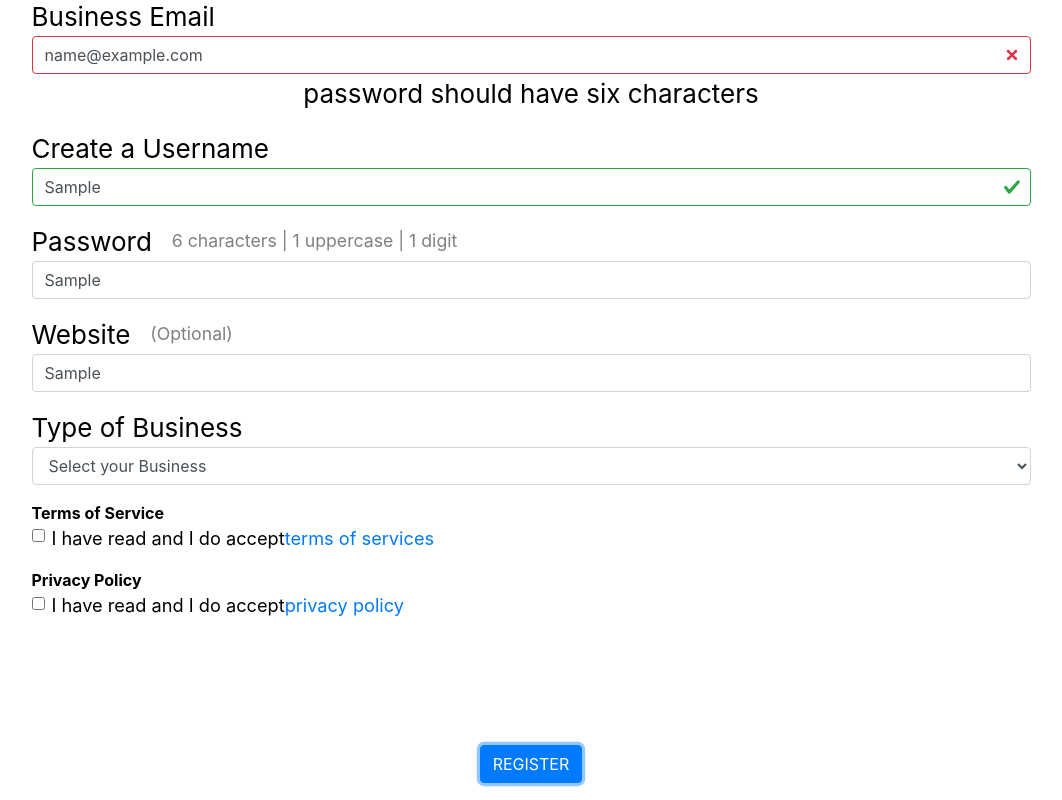
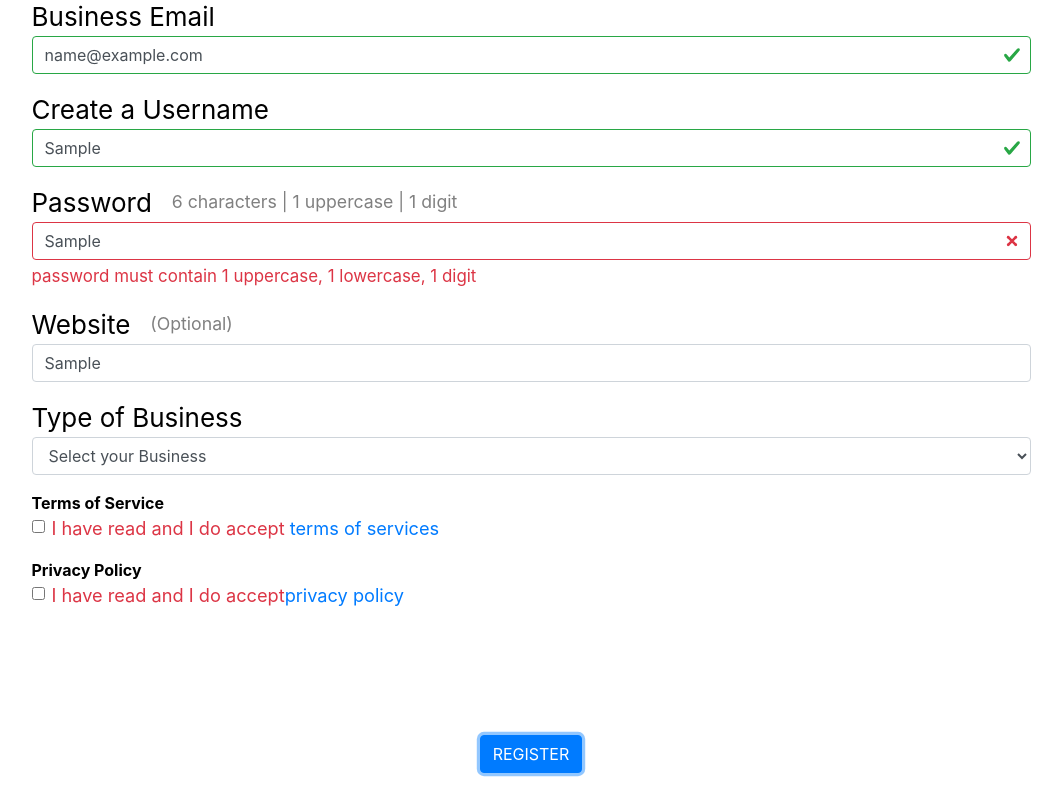
Before and after one commit to stevezg/form-with-hooks, a React (Create React App) app: page / in a window 1280 px wide. Both pictures are taken after typing "Sample", "name@example.com", "Sample", "Sample", "Sample" into the empty fields and a click on the button "REGISTER". Shown: the part 252-1052 px from the top of the page, without its empty margins (109-1171 px from the left). Built offline with nearby package versions, Linux system fonts and the light colour scheme.

Commit message:
adds terms and privacy policy validation

```diff
--- a/src/App.css
+++ b/src/App.css
@@ -7,6 +7,14 @@
   display: flex;
   justify-content: left;
 
+}
+.subtext{
+  font-size: 65%;
+  text-align: left;
+  width: 100%;
+    margin-top: 0.25rem;
+
+    color: #dc3545;
 }
 .subLabel {
   color: grey;
@@ -31,7 +39,8 @@
   align-content: flex-start;
   pointer-events: none;
 }
-.container{
+.form-check-label{
+  color: inherit;
 }
 .App-header {
   background-color: white;
--- a/src/FormValidationRules.js
+++ b/src/FormValidationRules.js
@@ -1,22 +1,29 @@
-export default function validate(values){
+export default function validate(values) {
   let errors = {}
   if (!values.name) {
-    errors.name = 'Business name is required';
+    errors.name = 'Business name is required'
   }
   if (!values.email) {
-    errors.email = 'Business Email address is required';
+    errors.email = 'Business Email address is required'
   } else if (!/\S+@\S+\.\S+/.test(values.email)) {
-    errors.email = 'Business Email address is invalid';
+    errors.email = 'Business Email address is invalid'
   }
   if (!values.username) {
-    errors.username = 'username name is required';
+    errors.username = 'username name is required'
   }
   if (!values.password) {
-    errors.password = 'password is required';
-
-  } else if (values.password.length >= 6) {
-    errors.email = 'password should have six characters';
+    errors.password = 'password is required'
+  } else if (!values.password.length >= 6) {
+    errors.password = 'password should have six characters'
+  } else if (!/^(?=.*\d)(?=.*[a-z])(?=.*[A-Z]).{6,50}$/.test(values.password)) {
+    errors.password = 'password must contain 1 uppercase, 1 lowercase, 1 digit'
   }
 
-  return errors;
+  if (!values.terms) {
+    errors.terms = 'must agree to the terms and conditions'
+  }
+  if (!values.policy) {
+    errors.policy = 'must agree to the privacy policy'
+  }
+  return errors
 }
--- a/src/components/LetsGetStartedForm.js
+++ b/src/components/LetsGetStartedForm.js
@@ -4,7 +4,14 @@ import useForm from './hooks/useForm'
 import validate from '../FormValidationRules'
 
 export default function LetsGetStartedForm() {
-  const {values, handleChange, handleSubmit, errors, isSubmitting} = useForm(register, validate)
+  const {
+    values,
+    handleChange,
+    handleChangeCheckbox,
+    handleSubmit,
+    errors,
+    isSubmitting
+  } = useForm(register, validate)
 
   function register() {
     console.log(values)
@@ -17,47 +24,41 @@ export default function LetsGetStartedForm() {
         <div className='form-group'>
           <label className='label form-label'>Business Name</label>
           <input
-            name="name"
-            className={`form-control ${errors.name && 'is-invalid'} ${!errors.name && isSubmitting && "is-valid"}`}
+            name='name'
+            className={`form-control ${errors.name &&
+              'is-invalid'} ${!errors.name && isSubmitting && 'is-valid'}`}
             type='text'
             placeholder='Marina Dog Daycare'
             onChange={handleChange}
             value={values.name || ''}
-
           />
-          {errors.name && (
-              <p className="is-danger">{errors.name}</p>
-          )}
+          {errors.name && <p className=' subtext'>{errors.name}</p>}
         </div>
         <div className='form-group'>
           <label className='label form-label'>Business Email</label>
           <input
-            name="email"
-            className={`form-control ${errors.email && "is-invalid"} ${!errors.name && isSubmitting && "is-valid"}`}
+            name='email'
+            className={`form-control ${errors.email &&
+              'is-invalid'} ${!errors.name && isSubmitting && 'is-valid'}`}
             type='text'
             placeholder='marina@mydogcare.com'
             onChange={handleChange}
             value={values.email || ''}
-
           />
-                    {errors.email && (
-              <p className="is-danger">{errors.email}</p>
-          )}
+          {errors.email && <p className=' subtext'>{errors.email}</p>}
         </div>
         <div className='form-group'>
           <label className='label form-label'>Create a Username</label>
           <input
-            name="username"
-            className={`form-control ${errors.username && "is-invalid"} ${!errors.username && isSubmitting && "is-valid"}`}
+            name='username'
+            className={`form-control ${errors.username &&
+              'is-invalid'} ${!errors.username && isSubmitting && 'is-valid'}`}
             type='text'
             placeholder='DogLover'
             onChange={handleChange}
             value={values.username || ''}
-
           />
-          {errors.username &&(
-            <p className="is-danger">{errors.username}</p>
-          )}
+          {errors.username && <p className=' subtext'>{errors.username}</p>}
         </div>
 
         <div className='form-group'>
@@ -68,24 +69,22 @@ export default function LetsGetStartedForm() {
             </span>
           </label>
           <input
-            name="password"
-            className={`form-control ${errors.password && "is-invalid"} ${!errors.email && isSubmitting && "is-valid"}`}
+            name='password'
+            className={`form-control ${errors.password &&
+              'is-invalid'} ${!errors.password && isSubmitting && 'is-valid'}`}
             type='text'
             placeholder='Password'
             onChange={handleChange}
             value={values.password || ''}
-
           />
-          {errors.password && (
-            <p className="feedback-invalid">{errors.password}</p>
-          )}
+          {errors.password && <p className='subtext'>{errors.password}</p>}
         </div>
         <div className='form-group'>
           <label className='label form-label'>
             Website <span className='subLabel'>(Optional)</span>
           </label>
           <input
-            name="website"
+            name='website'
             className='form-control'
             type='text'
             placeholder='mydogcare.com'
@@ -100,7 +99,6 @@ export default function LetsGetStartedForm() {
             type='text'
             placeholder='mydogcare.com'
             onChange={handleChange}
-
           >
             <option>Select your Business</option>
           </select>
@@ -110,14 +108,16 @@ export default function LetsGetStartedForm() {
 
           <div className='checkboxSubText form-check'>
             <input
-              className='form-check-input'
+              name='terms'
+              className={`form-check-input ${errors.terms &&
+                'is-invalid'} ${!errors.terms && isSubmitting && 'is-valid'}`}
               type='checkbox'
-              onChange={(e) => {console.log("changed checkbox")}}
-
+              onChange={handleChangeCheckbox}
+              value={values.terms}
             />
             <label type='checkbox' className='form-check-label'>
               I have read and I do accept
-              <a href='https://www.steveanderson.club'>terms of services</a>
+              <a href='https://www.steveanderson.club'> terms of services</a>
             </label>
           </div>
         </div>
@@ -125,14 +125,18 @@ export default function LetsGetStartedForm() {
           <label className='bold label form-label'>Privacy Policy </label>
           <div className='checkboxSubText form-check'>
             <input
-              className='form-check-input'
+              name='policy'
+              className={`form-check-input ${errors.policy &&
+                'is-invalid'} ${!errors.policy && isSubmitting && 'is-valid'}`}
               type='checkbox'
-              onChange={() => {}}
-
+              onChange={handleChangeCheckbox}
+              value={values.policy}
             />
             <label type='checkbox' className='form-check-label'>
               I have read and I do accept
-              <a href='https://www.steveanderson.club'>privacy policy</a>
+              <a className='' href='https://www.steveanderson.club'>
+                privacy policy
+              </a>
             </label>
           </div>
         </div>
--- a/src/components/hooks/useForm.js
+++ b/src/components/hooks/useForm.js
@@ -17,6 +17,14 @@ const useForm = (callback, validate) => {
     setIsSubmitting(true)
   }
 
+  const handleChangeCheckbox = event => {
+    event.persist()
+    console.log(event.target.name, event.target.checked)
+    setValues(values => ({
+      ...values,
+      [event.target.name]: event.target.checked
+    }))
+  }
   const handleChange = event => {
     event.persist()
     setValues(values => ({
@@ -27,6 +35,7 @@ const useForm = (callback, validate) => {
 
   return {
     handleChange,
+    handleChangeCheckbox,
     handleSubmit,
     values,
     errors,
```
